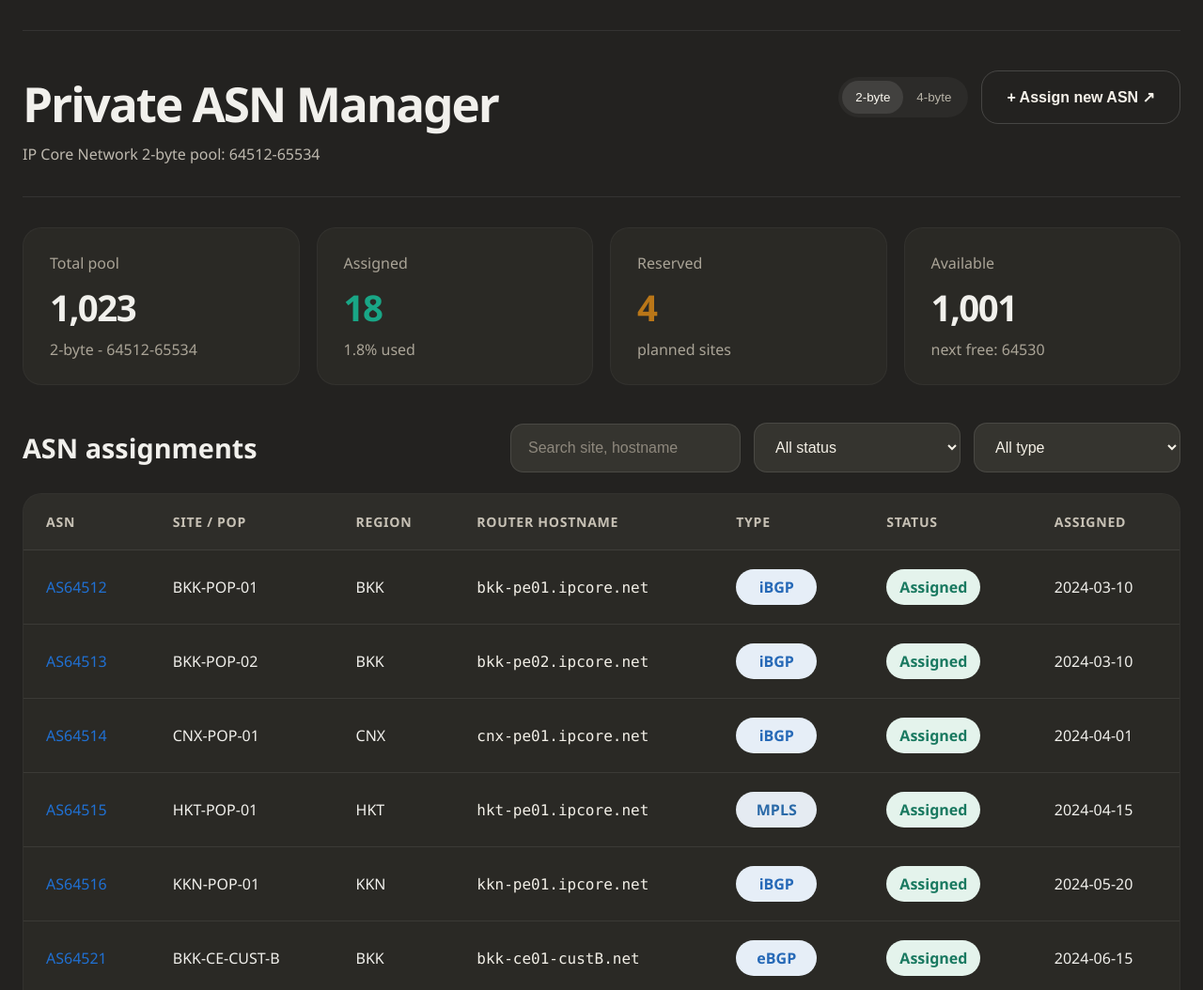
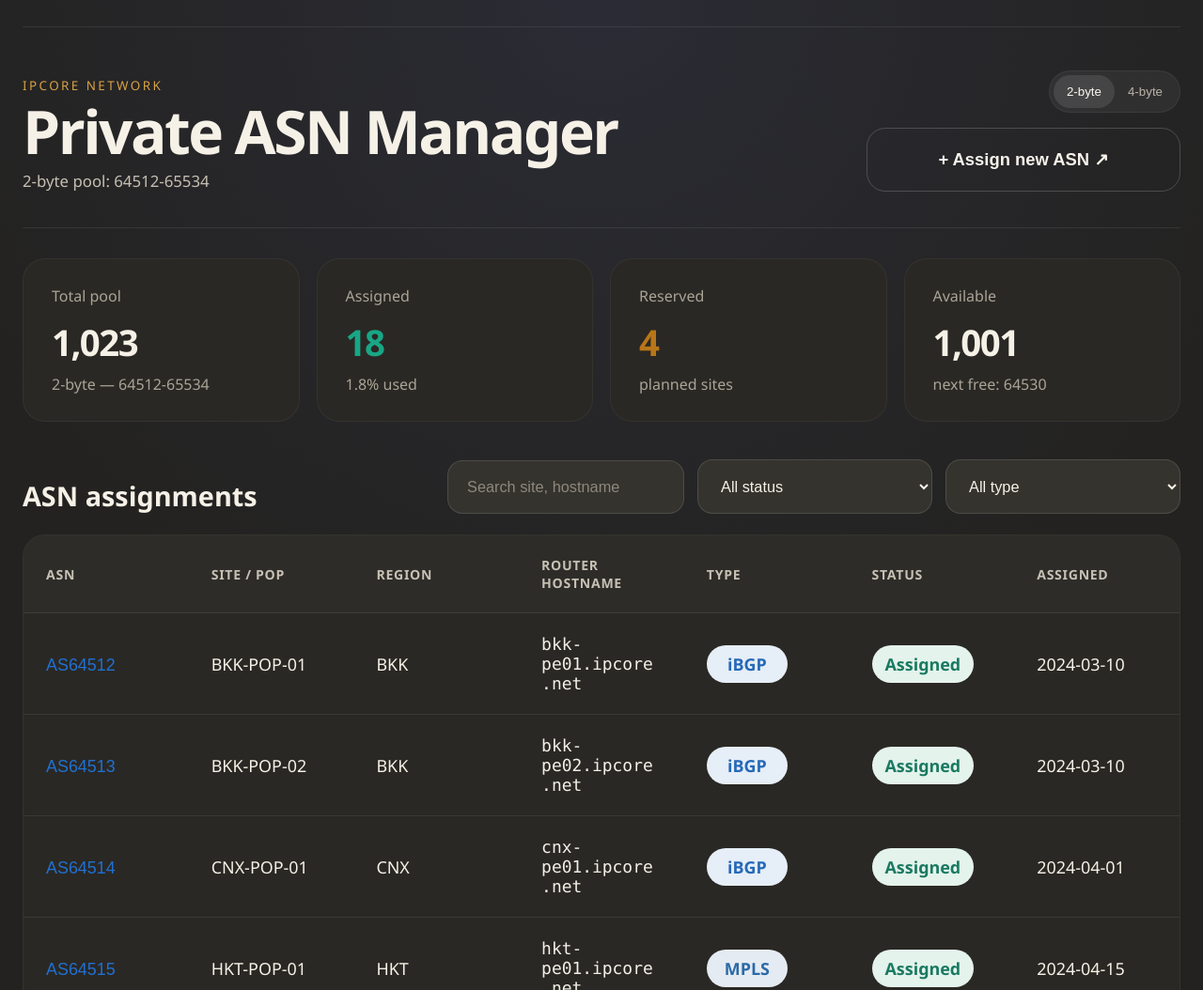
Before and after one commit to thanasitniw/Project-1, a website built with Vite: page frontend/index.html in a window 1280 px wide. Shown: the top 1054 px of the page at 94% size. Built offline with nearby package versions, Linux system fonts and the light colour scheme; files whose address does not match are found by name.

Commit message:
Polish ASN manager UI styling

```diff
--- a/frontend/index.html
+++ b/frontend/index.html
@@ -9,9 +9,10 @@
   <body>
     <main class="page-shell">
       <header class="page-header">
-        <div>
+        <div class="headline-block">
+          <p class="eyebrow">IPCORE NETWORK</p>
           <h1>Private ASN Manager</h1>
-          <p class="subtitle">IP Core Network <span id="pool-label">2-byte pool: 64512-65534</span></p>
+          <p class="subtitle"><span id="pool-label">2-byte pool: 64512-65534</span></p>
         </div>
 
         <div class="header-actions">
--- a/frontend/src/main.js
+++ b/frontend/src/main.js
@@ -57,7 +57,7 @@ function renderStats() {
     <article class="summary-card">
       <p>Total pool</p>
       <h3>${pool.total.toLocaleString()}</h3>
-      <span>${pool.rangeLabel.replace(" pool:", " -")}</span>
+      <span>${pool.rangeLabel.replace(" pool:", " —")}</span>
     </article>
     <article class="summary-card">
       <p>Assigned</p>
@@ -115,7 +115,7 @@ function renderTable() {
     .map(
       (row) => `
         <tr>
-          <td class="asn-link">${row.asn}</td>
+          <td><button class="asn-link" type="button">${row.asn}</button></td>
           <td>${row.site}</td>
           <td>${row.region}</td>
           <td class="router-cell">${row.router}</td>
--- a/frontend/src/styles.css
+++ b/frontend/src/styles.css
@@ -1,7 +1,9 @@
 :root {
   font-family: "Avenir Next", "Segoe UI", sans-serif;
-  color: #f1f0ec;
-  background: #232220;
+  color: #f6f1e7;
+  background:
+    radial-gradient(circle at top center, rgba(70, 78, 126, 0.22), transparent 40%),
+    #232220;
 }
 
 * {
@@ -11,8 +13,10 @@
 body {
   margin: 0;
   min-height: 100vh;
-  background: #232220;
-  color: #f1f0ec;
+  background:
+    radial-gradient(circle at top center, rgba(70, 78, 126, 0.22), transparent 40%),
+    #232220;
+  color: #f6f1e7;
 }
 
 .visually-hidden {
@@ -30,42 +34,58 @@ body {
 .page-shell {
   width: min(1420px, calc(100% - 48px));
   margin: 0 auto;
-  padding: 32px 0 48px;
+  padding: 28px 0 56px;
 }
 
 .page-header {
   display: flex;
   justify-content: space-between;
-  align-items: flex-start;
-  gap: 24px;
-  padding: 42px 0 34px;
+  align-items: flex-end;
+  gap: 32px;
+  padding: 46px 0 38px;
   border-top: 1px solid rgba(255, 255, 255, 0.08);
   border-bottom: 1px solid rgba(255, 255, 255, 0.08);
 }
 
+.headline-block {
+  display: grid;
+  gap: 10px;
+}
+
+.eyebrow {
+  margin: 0;
+  color: #d8a145;
+  font-size: 0.84rem;
+  letter-spacing: 0.18em;
+  text-transform: uppercase;
+}
+
 .page-header h1 {
   margin: 0;
-  font-size: clamp(2rem, 4vw, 3.2rem);
+  font-size: clamp(2.8rem, 5vw, 4rem);
   letter-spacing: -0.04em;
+  line-height: 0.95;
 }
 
 .subtitle {
-  margin: 8px 0 0;
-  color: #beb9af;
-  font-size: 1rem;
+  margin: 0;
+  color: #c6bfb2;
+  font-size: 1.05rem;
 }
 
 .header-actions {
   display: flex;
-  gap: 14px;
-  align-items: center;
+  flex-direction: column;
+  gap: 16px;
+  align-items: flex-end;
 }
 
 .segmented-control {
   display: inline-flex;
   padding: 4px;
   border-radius: 999px;
-  background: rgba(255, 255, 255, 0.04);
+  background: rgba(255, 255, 255, 0.05);
+  border: 1px solid rgba(255, 255, 255, 0.06);
 }
 
 .segment {
@@ -83,13 +103,14 @@ body {
 }
 
 .assign-button {
-  border: 1px solid rgba(255, 255, 255, 0.16);
-  border-radius: 18px;
+  min-width: 334px;
+  border: 1px solid rgba(255, 255, 255, 0.18);
+  border-radius: 20px;
   background: transparent;
   color: #f6f2ea;
-  font-size: 1rem;
-  font-weight: 600;
-  padding: 18px 26px;
+  font-size: 1.15rem;
+  font-weight: 700;
+  padding: 22px 28px;
   cursor: pointer;
 }
 
@@ -103,13 +124,14 @@ body {
 .summary-card,
 .table-panel,
 .utilization-panel {
-  background: #2a2925;
-  border-radius: 20px;
-  border: 1px solid rgba(255, 255, 255, 0.04);
+  background: rgba(43, 41, 37, 0.94);
+  border-radius: 24px;
+  border: 1px solid rgba(255, 255, 255, 0.05);
 }
 
 .summary-card {
-  padding: 26px 28px;
+  min-height: 148px;
+  padding: 28px 30px;
 }
 
 .summary-card p,
@@ -119,7 +141,7 @@ body {
 }
 
 .summary-card h3 {
-  margin: 10px 0 8px;
+  margin: 12px 0 8px;
   font-size: clamp(2rem, 3vw, 3rem);
   letter-spacing: -0.04em;
 }
@@ -139,7 +161,7 @@ body {
 .section-header {
   display: flex;
   justify-content: space-between;
-  align-items: center;
+  align-items: flex-end;
   gap: 18px;
   margin-bottom: 22px;
 }
@@ -158,13 +180,13 @@ body {
 
 .search-box input,
 .select-box {
-  min-width: 220px;
-  padding: 16px 18px;
-  border-radius: 14px;
-  border: 1px solid rgba(255, 255, 255, 0.1);
-  background: #35342f;
+  min-width: 250px;
+  padding: 18px 20px;
+  border-radius: 16px;
+  border: 1px solid rgba(255, 255, 255, 0.12);
+  background: #34332e;
   color: #f5f1e7;
-  font-size: 1rem;
+  font-size: 1.02rem;
 }
 
 .search-box input::placeholder {
@@ -173,6 +195,10 @@ body {
 
 .table-panel {
   overflow: hidden;
+}
+
+.table-panel table {
+  table-layout: fixed;
 }
 
 table {
@@ -187,7 +213,7 @@ thead tr {
 th,
 td {
   text-align: left;
-  padding: 20px 24px;
+  padding: 22px 24px;
   border-bottom: 1px solid rgba(255, 255, 255, 0.08);
 }
 
@@ -199,7 +225,7 @@ th {
 }
 
 td {
-  font-size: 1rem;
+  font-size: 1.12rem;
 }
 
 tbody tr:last-child td {
@@ -207,13 +233,19 @@ tbody tr:last-child td {
 }
 
 .asn-link {
+  border: 0;
+  padding: 0;
+  background: transparent;
   color: #2070d2;
   font-weight: 500;
+  font-size: inherit;
+  cursor: pointer;
 }
 
 .router-cell {
   font-family: ui-monospace, SFMono-Regular, Menlo, monospace;
   color: #f2efe7;
+  word-break: break-word;
 }
 
 .type-chip,
@@ -253,8 +285,8 @@ tbody tr:last-child td {
 }
 
 .utilization-panel {
-  margin-top: 28px;
-  padding: 22px 24px 24px;
+  margin-top: 30px;
+  padding: 22px 20px 24px;
 }
 
 .utilization-header {
@@ -268,6 +300,7 @@ tbody tr:last-child td {
 .footer-note p {
   margin: 0;
   color: #d0cbbe;
+  font-size: 0.96rem;
 }
 
 .utilization-bar {
@@ -286,7 +319,7 @@ tbody tr:last-child td {
 }
 
 .footer-note {
-  margin-top: 20px;
+  margin-top: 18px;
 }
 
 @media (max-width: 1180px) {
@@ -317,6 +350,11 @@ tbody tr:last-child td {
     align-items: stretch;
   }
 
+  .assign-button {
+    min-width: 0;
+    width: 100%;
+  }
+
   .summary-grid {
     grid-template-columns: 1fr;
   }
```
